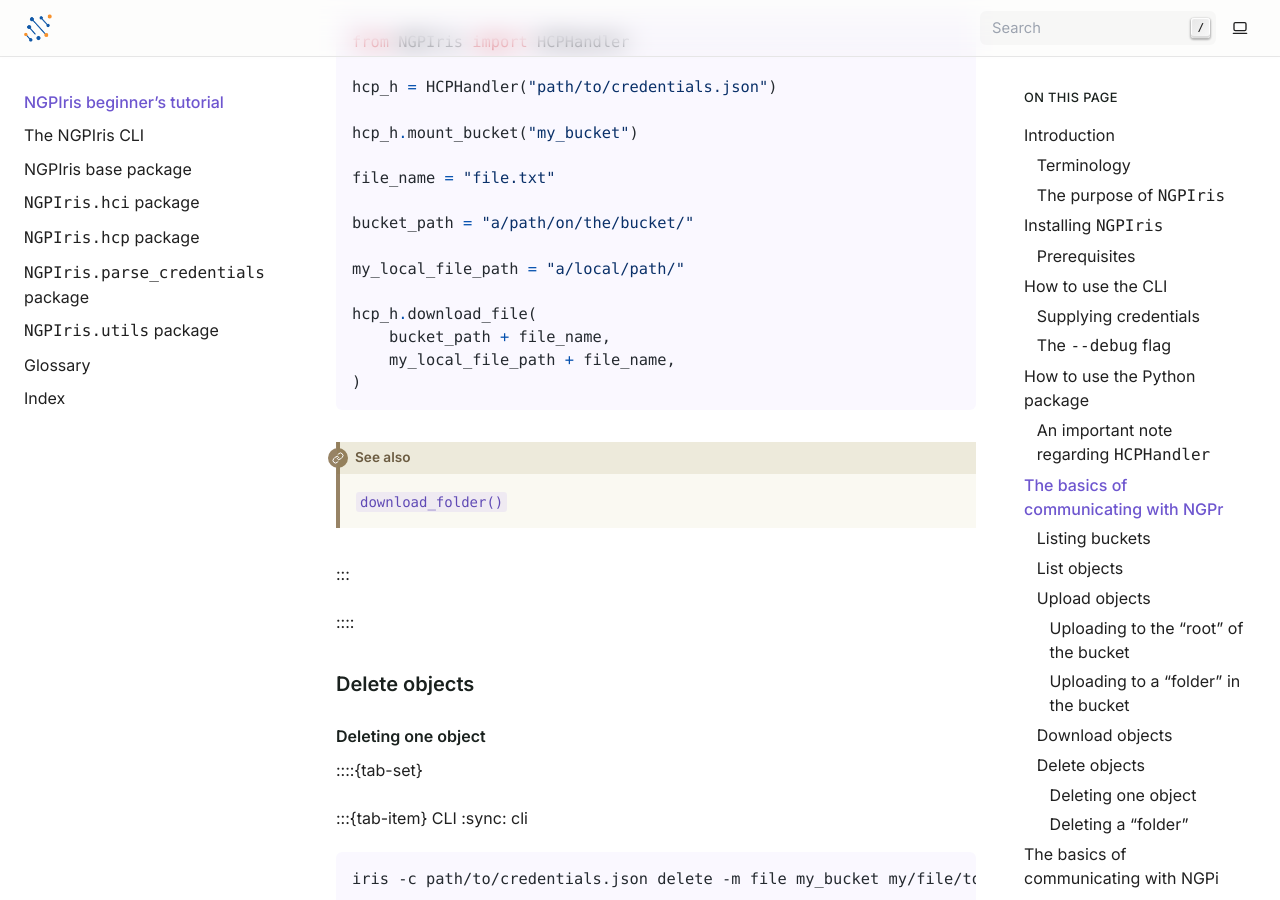
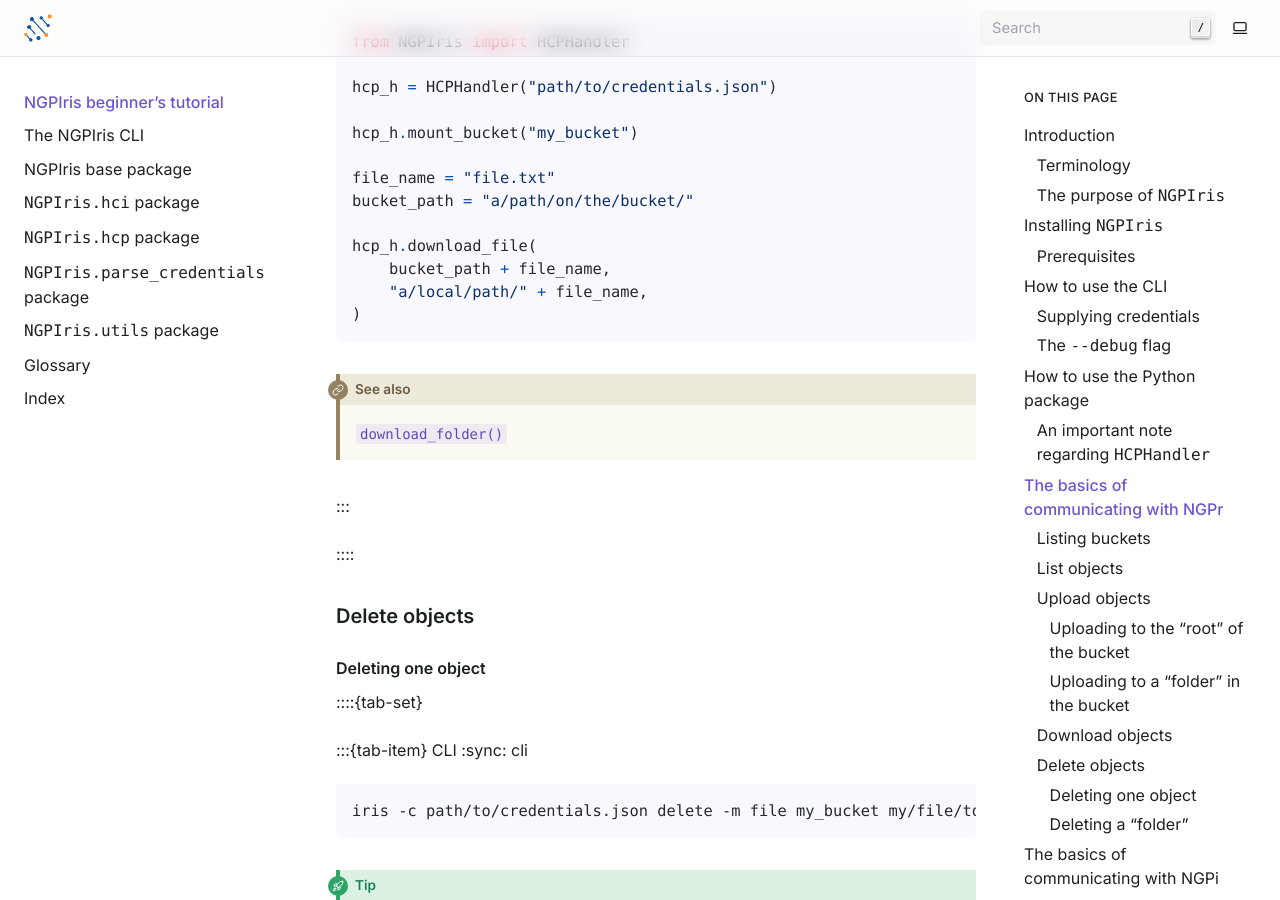
Before and after one commit to genomic-medicine-sweden/NGPIris, a Sphinx documentation site: the page built from docs/NGPIris_tutorial.md, in a window 1280 px wide and 900 px high, scrolled down 11188 px. Built offline with Sphinx 7.4.7, drawn with Linux system fonts in a browser that asks for light colours.

Commit message:
Update NGPIris_tutorial.md

````diff
--- a/docs/NGPIris_tutorial.md
+++ b/docs/NGPIris_tutorial.md
@@ -409,14 +409,11 @@ hcp_h = HCPHandler("path/to/credentials.json")
 hcp_h.mount_bucket("my_bucket")
 
 file_name = "file.txt"
-
 bucket_path = "a/path/on/the/bucket/"
-
-my_local_file_path = "a/local/path/"
 
 hcp_h.download_file(
     bucket_path + file_name,
-    my_local_file_path + file_name,
+    "a/local/path/" + file_name,
 )
 ```
 
````
